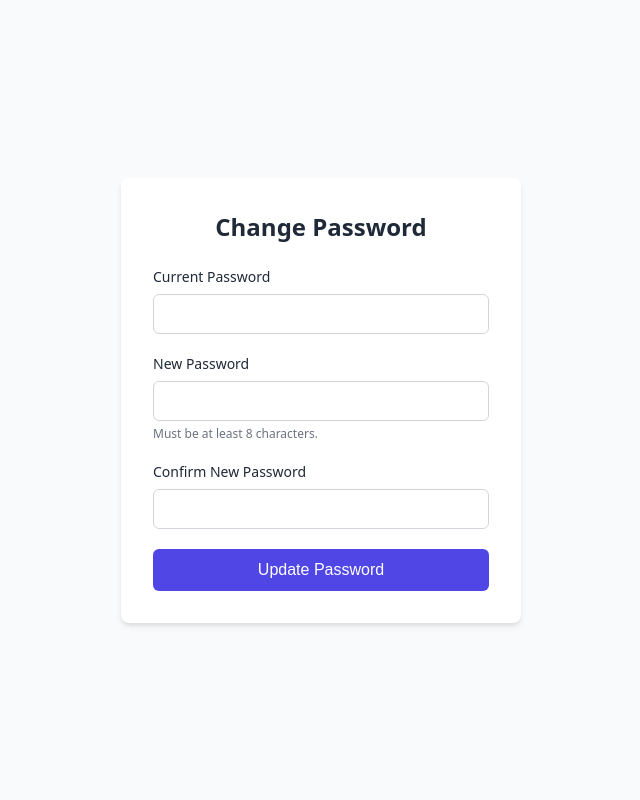
After one commit to samirr298/abhyaas, a Flask app: template app/templates/auth/changemypassword.html in a window 1280 px wide. The commit adds this page. Shown: the whole page, without its empty margins (319-959 px from the left). Run offline with Flask 3, Linux system fonts and the light colour scheme; the template is opened without the code that fills it, so the values that code supplies are empty.

Commit message:
added the required frontend for the change my password feature

```diff
--- a/app/static/css/style.css
+++ b/app/static/css/style.css
@@ -126,3 +126,127 @@ body{font-family:Inter, system-ui, -apple-system, 'Segoe UI', Roboto, 'Helvetica
 	.auth-right{padding:30px}
 	.auth-card-wrap{width:100%}
 }
+
+/* Change password page */
+:root {
+  --primary-color: #4f46e5;
+  --primary-hover: #4338ca;
+  --bg-color: #f9fafb;
+  --card-bg: #ffffff;
+  --text-color: #1f2937;
+  --border-color: #d1d5db;
+  --error-color: #dc2626;
+  --success-color: #16a34a;
+}
+
+body.password-page {
+  min-height: 100vh;
+  background-color: var(--bg-color);
+  display: flex;
+  justify-content: center;
+  align-items: center;
+  margin: 0;
+  color: var(--text-color);
+  font-family: system-ui, -apple-system, BlinkMacSystemFont, 'Segoe UI', Roboto, sans-serif;
+}
+
+.password-page .card {
+  padding: 2rem;
+  border-radius: 8px;
+  box-shadow: 0 4px 6px -1px rgba(0, 0, 0, 0.1), 0 2px 4px -1px rgba(0, 0, 0, 0.06);
+  width: 100%;
+  max-width: 400px;
+  background-color: var(--card-bg);
+}
+
+.password-page h2 {
+  margin-top: 0;
+  margin-bottom: 1.5rem;
+  font-size: 1.5rem;
+  text-align: center;
+}
+
+.password-page .form-group {
+  margin-bottom: 1.25rem;
+}
+
+.password-page label {
+  display: block;
+  margin-bottom: 0.5rem;
+  font-size: 0.875rem;
+  font-weight: 500;
+}
+
+.password-page input {
+  width: 100%;
+  padding: 0.625rem;
+  border: 1px solid var(--border-color);
+  border-radius: 6px;
+  font-size: 1rem;
+  box-sizing: border-box;
+  transition: border-color 0.2s;
+}
+
+.password-page input:focus {
+  outline: none;
+  border-color: var(--primary-color);
+  box-shadow: 0 0 0 3px rgba(79, 70, 229, 0.1);
+}
+
+.password-page .hint {
+  display: block;
+  margin-top: 0.25rem;
+  font-size: 0.75rem;
+  color: #6b7280;
+}
+
+.password-page .error-message {
+  color: var(--error-color);
+  font-size: 0.875rem;
+  margin-top: 0.25rem;
+  display: none;
+}
+
+.password-page button {
+  width: 100%;
+  background-color: var(--primary-color);
+  color: white;
+  padding: 0.75rem;
+  border: none;
+  border-radius: 6px;
+  font-size: 1rem;
+  font-weight: 500;
+  cursor: pointer;
+  transition: background-color 0.2s;
+}
+
+.password-page button:hover {
+  background-color: var(--primary-hover);
+}
+
+/* Settings / Change Password card (in-dashboard) */
+.settings-card{
+  background:#fff;
+  padding:20px;
+  border-radius:10px;
+  border:1px solid #e6e9ef;
+  box-shadow:0 8px 30px rgba(2,6,23,0.04);
+  margin-bottom:20px;
+}
+.settings-card h2{margin:0 0 12px;font-size:18px;color:#0b2540}
+.auth-form{display:flex;flex-direction:column;gap:12px}
+.auth-form .field{margin-bottom:8px}
+.auth-form .field span{font-size:13px;color:#6b7280;margin-bottom:6px;display:block}
+.auth-form .field input{width:100%;padding:10px 12px;border:1px solid #e6e9ef;border-radius:8px;background:#fff}
+.auth-form .field input:focus{outline:none;border-color:var(--primary-color);box-shadow:0 6px 18px rgba(79,70,229,0.06)}
+.auth-form .error{color:var(--error-color);font-size:13px;margin-top:6px;display:none}
+.settings-card .btn-primary{width:auto;padding:10px 16px;border-radius:8px}
+
+/* Sidebar single-link styling */
+.sidebar-change{margin-top:auto;padding-top:12px}
+.sidebar-change .sidebar-link{color:rgba(255,255,255,0.95);text-decoration:none;padding:8px 10px;display:inline-block;border-radius:8px;background:transparent}
+.sidebar-change .sidebar-link:hover{background:rgba(255,255,255,0.04)}
+
+@media (max-width:900px){
+  .settings-card{padding:16px}
+}
--- /dev/null
+++ b/app/templates/auth/changemypassword.html
@@ -0,0 +1,92 @@
+<!DOCTYPE html>
+<html lang="en">
+<head>
+  <meta charset="UTF-8">
+  <meta name="viewport" content="width=device-width, initial-scale=1.0">
+  <title>Change Password</title>
+  <link rel="stylesheet" href="{{ url_for('static', filename='css/style.css') }}">
+</head>
+<body class="password-page">
+
+  <div class="card">
+    <h2>Change Password</h2>
+
+    <form id="passwordForm" action="/update-password" method="POST">
+
+      <!-- Current Password -->
+      <div class="form-group">
+        <label for="currentPassword">Current Password</label>
+        <input
+          type="password"
+          id="currentPassword"
+          name="currentPassword"
+          required
+          autocomplete="current-password"
+        >
+      </div>
+
+      <!-- New Password -->
+      <div class="form-group">
+        <label for="newPassword">New Password</label>
+        <input
+          type="password"
+          id="newPassword"
+          name="newPassword"
+          required
+          minlength="8"
+          autocomplete="new-password"
+        >
+        <span class="hint">Must be at least 8 characters.</span>
+      </div>
+
+      <!-- Confirm Password -->
+      <div class="form-group">
+        <label for="confirmPassword">Confirm New Password</label>
+        <input
+          type="password"
+          id="confirmPassword"
+          name="confirmPassword"
+          required
+          autocomplete="new-password"
+        >
+        <div id="errorText" class="error-message">Passwords do not match.</div>
+      </div>
+
+      <button type="submit">Update Password</button>
+    </form>
+  </div>
+
+  <script>
+    const form = document.getElementById('passwordForm');
+    const newPassword = document.getElementById('newPassword');
+    const confirmPassword = document.getElementById('confirmPassword');
+    const errorText = document.getElementById('errorText');
+
+    function validatePasswords() {
+      if (newPassword.value !== confirmPassword.value) {
+        // Show error UI
+        errorText.style.display = 'block';
+        confirmPassword.style.borderColor = 'var(--error-color)';
+        return false;
+      } else {
+        // Reset UI if they match
+        errorText.style.display = 'none';
+        confirmPassword.style.borderColor = 'var(--border-color)';
+        return true;
+      }
+    }
+
+    // Check while the user types
+    confirmPassword.addEventListener('input', validatePasswords);
+    newPassword.addEventListener('input', validatePasswords);
+
+    // Final check before sending data to the server
+    form.addEventListener('submit', function(event) {
+      if (!validatePasswords()) {
+        event.preventDefault(); // Stop the form from submitting
+      }
+    });
+  </script>
+
+</body>
+</html>
--- a/app/templates/users/admin_dashboard.html
+++ b/app/templates/users/admin_dashboard.html
@@ -0,0 +1,4 @@
+{% extends "base_app.html" %}
+
+{% block title %}Admin Dashboard{% endblock %}
+{% block page_heading %}Admin Dashboard{% endblock %}
--- a/app/templates/users/student_dashboard.html
+++ b/app/templates/users/student_dashboard.html
@@ -0,0 +1,4 @@
+{% extends "base_app.html" %}
+
+{% block title %}Student Dashboard{% endblock %}
+{% block page_heading %}Student Dashboard{% endblock %}
--- a/app/templates/users/teacher_dashboard.html
+++ b/app/templates/users/teacher_dashboard.html
@@ -1 +1,4 @@
-this is teacher
+{% extends "base_app.html" %}
+
+{% block title %}Teacher Dashboard{% endblock %}
+{% block page_heading %}Teacher Dashboard{% endblock %}
--- a/config.py
+++ b/config.py
@@ -0,0 +1,5 @@
+SECRET_KEY = "random-secret-key"
+MTSQL_HOST = "localhost"
+MYSQL_USER = "root"
+MYSQL_PASSWORD = "root"
+MYSQL_DATABASE = "class_db"
```
Also changed, not shown: app/templates/base_app.html (+27 -1 lines), app/__init__.py (line endings or trailing spaces).
